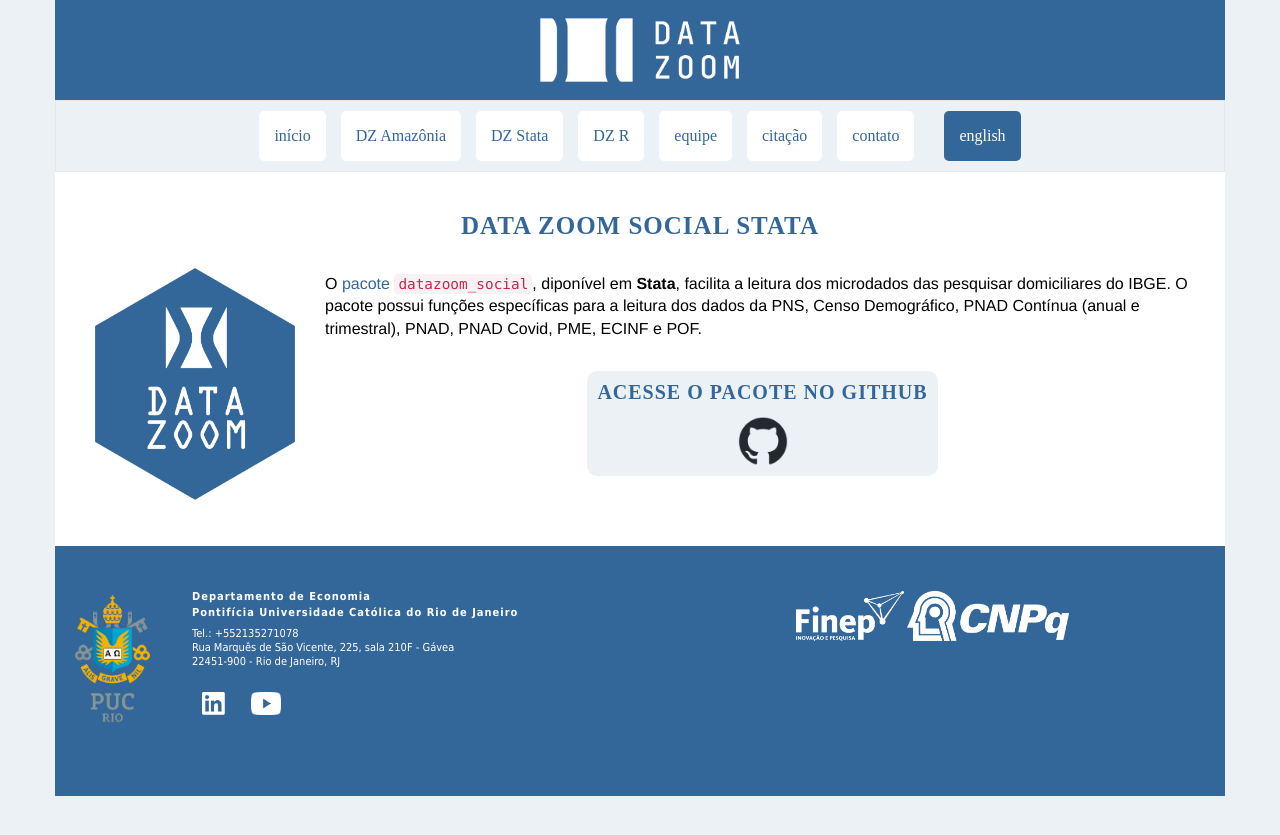
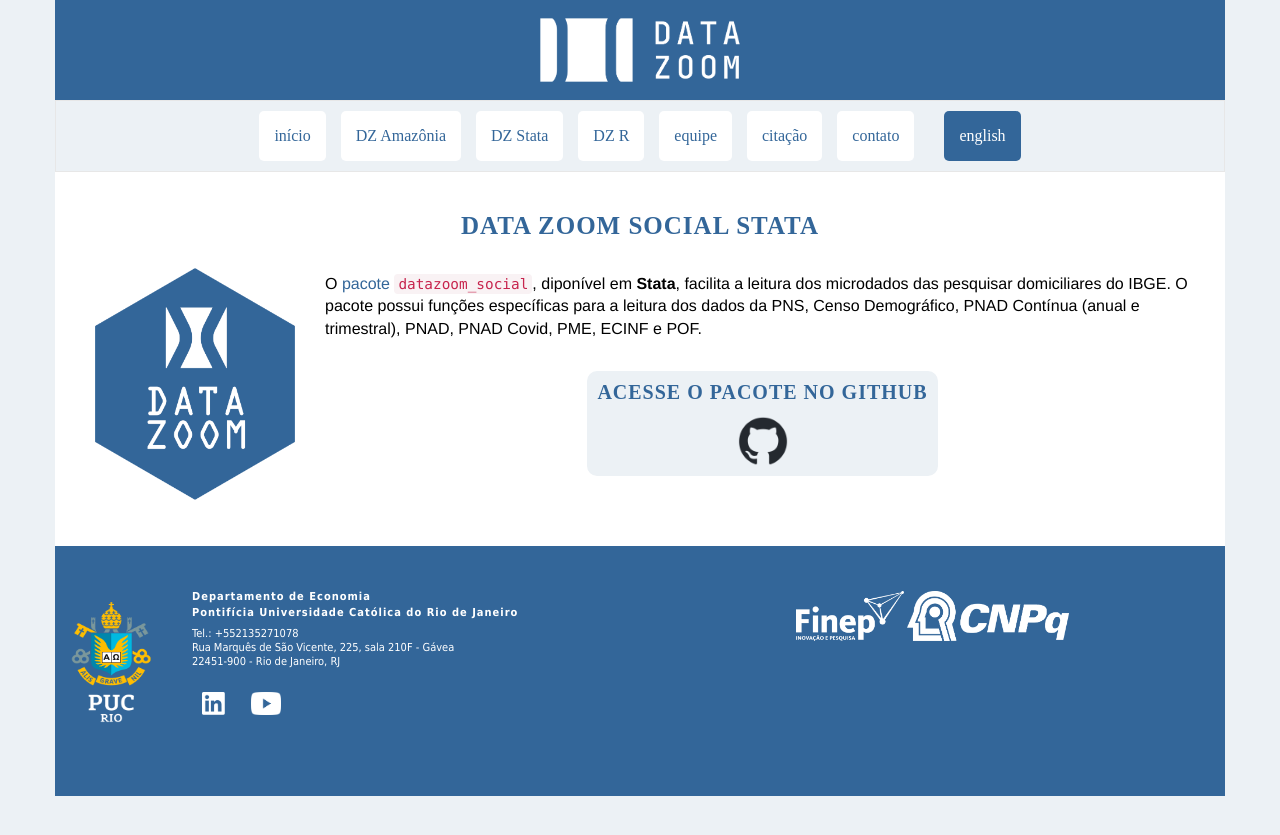
Before and after one commit to datazoompuc/datazoompuc.github.io, a Jekyll site: the page built from pt/dz_stata.md, in a window 1280 px wide. Shown: the top 835 px of the page. Built offline with Jekyll 4.4.1, drawn with Linux system fonts in a browser that asks for light colours; nearby versions of some CDN libraries; some web fonts are replaced.

Commit message:
Trocando a logo do brasão da puc
Brasao_PUC_2023.png

```diff
--- a/_includes/footer.html
+++ b/_includes/footer.html
@@ -7,7 +7,7 @@
         <!-- Brasão -->
         <a href="http://www.puc-rio.br">
           <img alt="PUC"
-               src="{{ '/assets/img/logo_puc.png' | relative_url }}"
+               src="{{ '/assets/img/Brasao_PUC_2023.png' | relative_url }}"
                width="85" height="160" style="display:block;">
         </a>
 
```
